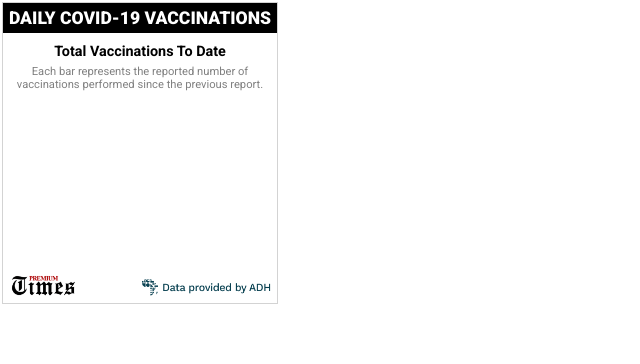
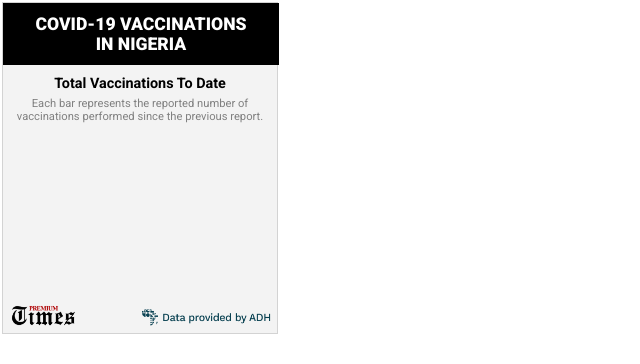
Before and after one commit to africadatahub/adh-vaccine-widget, a website built with Parcel: page index.html in a window 1280 px wide. Shown: the whole page, without its empty margins (0-640 px from the left). Built offline with nearby package versions, Linux system fonts and the light colour scheme; no server answers.

Commit message:
Updating title

```diff
--- a/app.js
+++ b/app.js
@@ -3,7 +3,6 @@ let tracker = 'https://api.mediahack.co.za/adh/tracker/'
 let site = 'premium-times'
 let viz = 'adh-vaccine-widget'
 let iso = 'NGA'
-let country = 'Nigeria'
 
 import * as d3 from 'd3'
 let vaccinations
@@ -83,11 +82,6 @@ getData().then(() => {
   function y_grid() {
     return d3.axisLeft(y).tickFormat('')
   }
-  // svg
-  //   .append('g')
-  //   .attr('transform', `translate(13, ${height - 20})`)
-  //   .attr('class', 'x-axis')
-  //   .call(x_axis().ticks(2))
 
   svg
     .append('g')
@@ -120,35 +114,11 @@ getData().then(() => {
     })
     .attr('height', (d) => height - 20 - y(d.daily_vaccines))
     .style('fill', '#ad0002')
-    .on('mouseover', (a, b) => {
-      console.log(b)
-    })
-
-  // svg
-  //   .datum(vaccinations)
-  //   // .enter()
-  //   .append('path')
-  //   .attr('fill', 'red')
-  //   // .attr('stroke', '#fff')
-  //   .style('stroke', 'red')
-  //   .style('stroke-width', 2)
-  //   .attr(
-  //     'd',
-  //     d3
-  //       .line()
-  //       .x(function (d) {
-  //         return x(d.date_of_report)
-  //       })
-  //       .y(function (d) {
-  //         return y(d.total_vaccine_doses_to_date)
-  //       })
-  //   )
 
   //  Add dates
   let dateCount = +(days / 6).toFixed(0)
 
   for (let c = 0; c < dates.length; c = c + dateCount) {
-    // console.log(vaccinations[c].date_of_report)
     svg
       .append('text')
       .attr('x', x(dates[c]) + 8)
--- a/index.html
+++ b/index.html
@@ -11,7 +11,7 @@
     <a href="https://africadatahub.org/" target="_new">
         <div class="container">
         <div class="title-block">
-            <div class="title">Daily Covid-19 Vaccinations</div>
+            <div class="title">Covid-19 Vaccinations<br/>in Nigeria</div>
             <div class="numbers">
                 <!-- <div class="sub-number big-number "><div class="total-vaccinated"></div><div class="sub-number big-number "><div class="daily-vaccinated"></div><div class="big-number-text last-update"></div></div>
                 <div class="sub-number big-number-text total-vaccinations">Total Vaccinations</div> -->
--- a/styles.css
+++ b/styles.css
@@ -10,13 +10,15 @@ a {
 .container {
   position: relative;
   width: 274px;
-  height: 300px;
+  height: 330px;
   border: solid 1px lightgray;
   padding: 0px;
+  background: rgb(243, 243, 243);
 }
 .chart {
   width: 98%;
-  margin-top: 110px;
+  margin-top: 140px;
+  /* background: #fff; */
 }
 .title-block {
   position: absolute;
@@ -31,7 +33,8 @@ a {
 
   background: #000;
   color: #fff;
-  padding: 5px 0px;
+  padding: 10px 0px;
+  border: solid 1px #000;
 }
 line {
   stroke: rgb(167, 167, 167);
```
